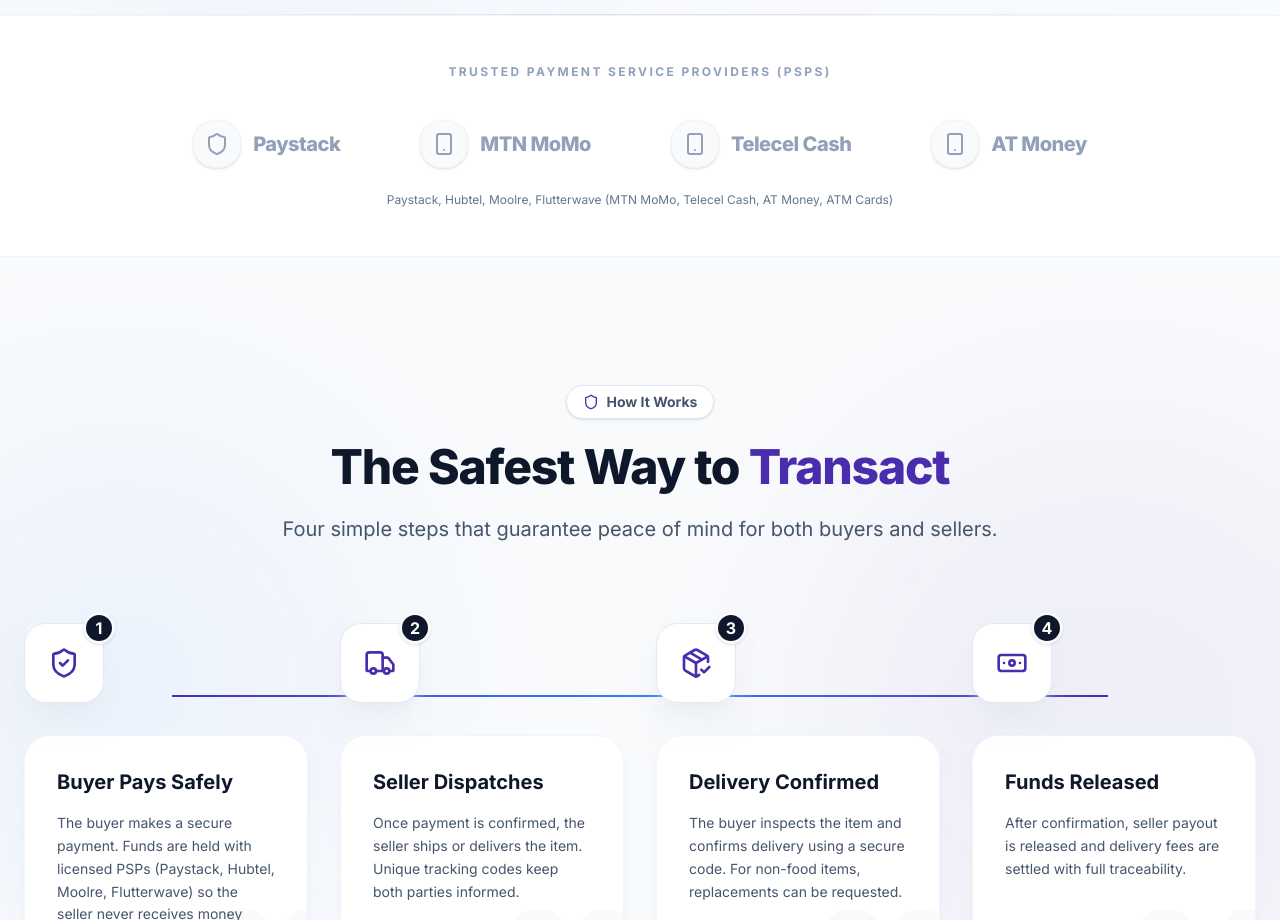
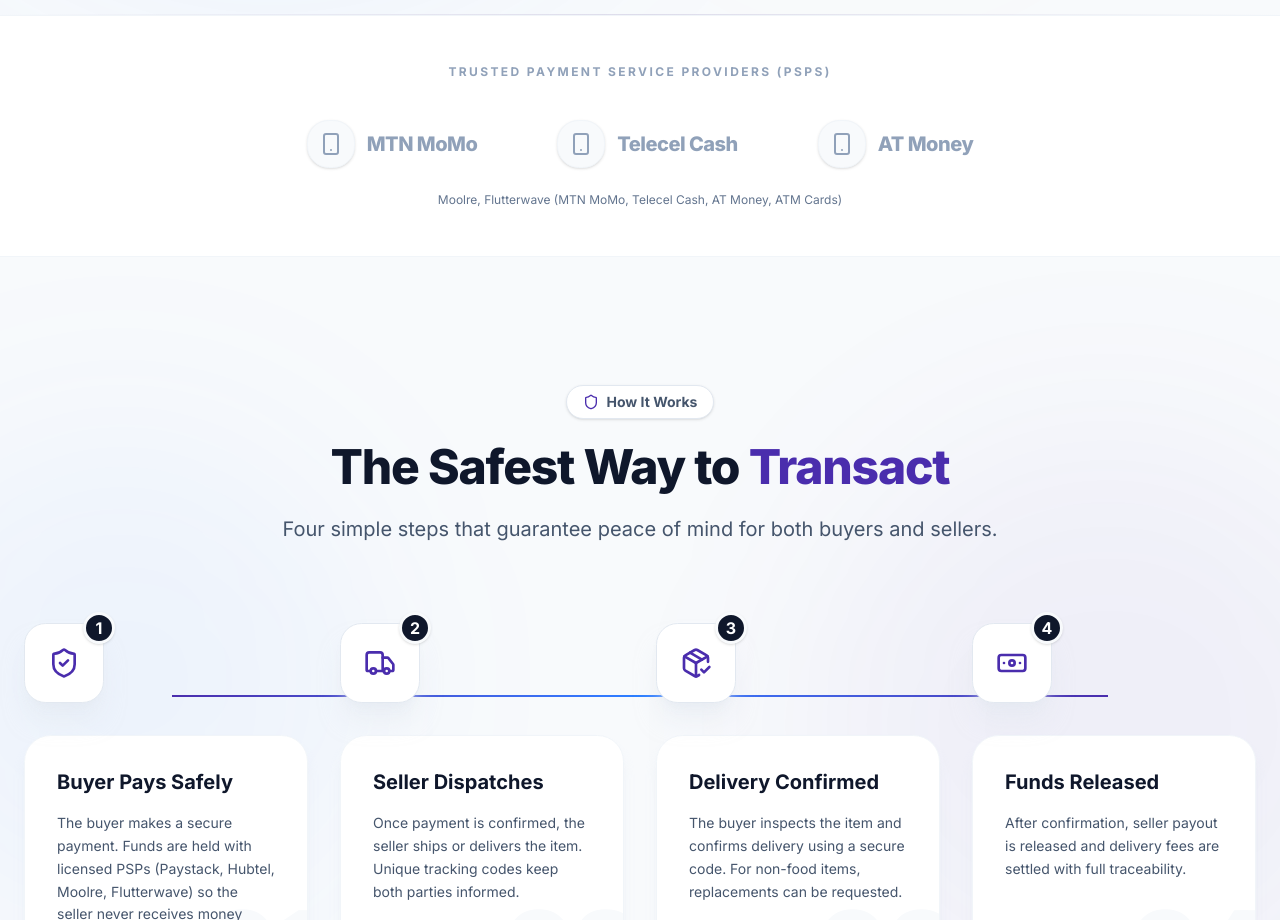
Before and after one commit to Drrbarns/gsgescrow, a Next.js app in the folder frontend/: page / in a window 1280 px wide. Shown: the part 1100-2020 px from the top of the page. Built offline with nearby package versions, Linux system fonts and the light colour scheme; no server answers.

Commit message:
update: remove Paystack and Hubtel from homepage PSP section
Made-with: Cursor

```diff
--- a/frontend/src/app/page.tsx
+++ b/frontend/src/app/page.tsx
@@ -280,13 +280,6 @@ export default function HomePage() {
 
             <div className="grid grid-cols-2 sm:flex sm:flex-wrap sm:justify-center gap-4 sm:gap-12 md:gap-20 items-center justify-items-center">
               <div className="flex items-center gap-2 sm:gap-3 group cursor-pointer">
-                <div className="h-10 w-10 sm:h-12 sm:w-12 rounded-xl sm:rounded-2xl bg-slate-50 border border-slate-100 flex items-center justify-center group-hover:bg-[#092E20] group-hover:border-[#092E20] transition-all duration-300 shadow-sm group-hover:shadow-md group-hover:-translate-y-1">
-                  <Shield className="h-5 w-5 sm:h-6 sm:w-6 text-slate-400 group-hover:text-white transition-colors duration-300" />
-                </div>
-                <span className="font-extrabold text-base sm:text-xl text-slate-400 group-hover:text-slate-900 transition-colors duration-300 tracking-tight">Paystack</span>
-              </div>
-
-              <div className="flex items-center gap-2 sm:gap-3 group cursor-pointer">
                 <div className="h-10 w-10 sm:h-12 sm:w-12 rounded-xl sm:rounded-2xl bg-slate-50 border border-slate-100 flex items-center justify-center group-hover:bg-[#FFCC00] group-hover:border-[#FFCC00] transition-all duration-300 shadow-sm group-hover:shadow-md group-hover:-translate-y-1">
                   <Smartphone className="h-5 w-5 sm:h-6 sm:w-6 text-slate-400 group-hover:text-[#000000] transition-colors duration-300" />
                 </div>
@@ -308,7 +301,7 @@ export default function HomePage() {
               </div>
             </div>
             <p className="text-center text-xs text-slate-500 mt-6">
-              Paystack, Hubtel, Moolre, Flutterwave (MTN MoMo, Telecel Cash, AT Money, ATM Cards)
+              Moolre, Flutterwave (MTN MoMo, Telecel Cash, AT Money, ATM Cards)
             </p>
           </div>
         </section>
```
